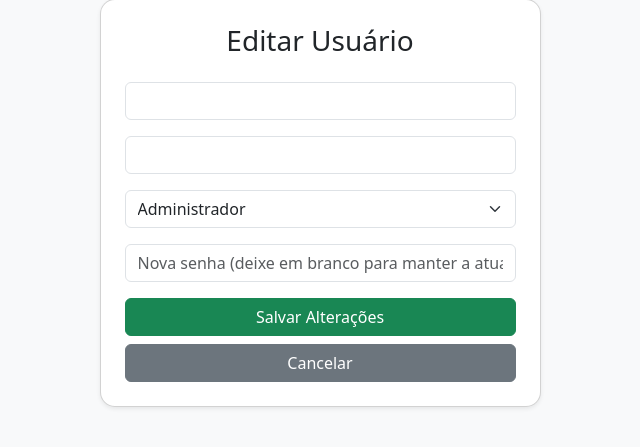
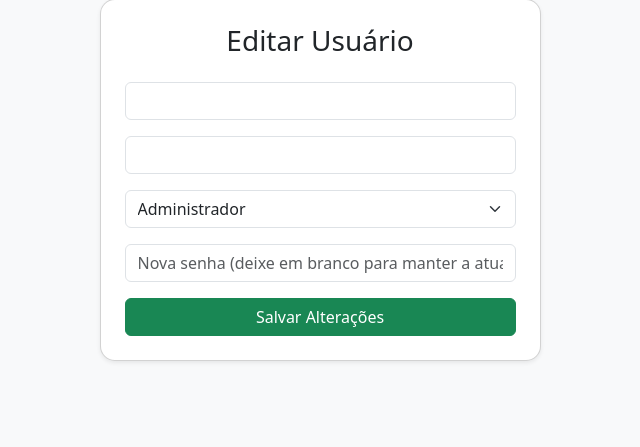
Before and after one commit to CristianoAds2025/sistema_quermesse, a Flask app: template templates/editar_usuario.html in a window 1280 px wide. Shown: the part 135-582 px from the top of the page, without its empty margins (320-960 px from the left). Run offline with Flask 3, Linux system fonts and the light colour scheme; the template is opened without the code that fills it, so the values that code supplies are empty; some libraries are stand-ins or nearby versions.

Commit message:
Update editar_usuario.html

```diff
--- a/templates/editar_usuario.html
+++ b/templates/editar_usuario.html
@@ -44,7 +44,6 @@
 
                     <div class="d-grid gap-2">
                         <button class="btn btn-success">Salvar Alterações</button>
-                        <a href="/cadastro" class="btn btn-secondary">Cancelar</a>
                     </div>
 
                 </form>
```
